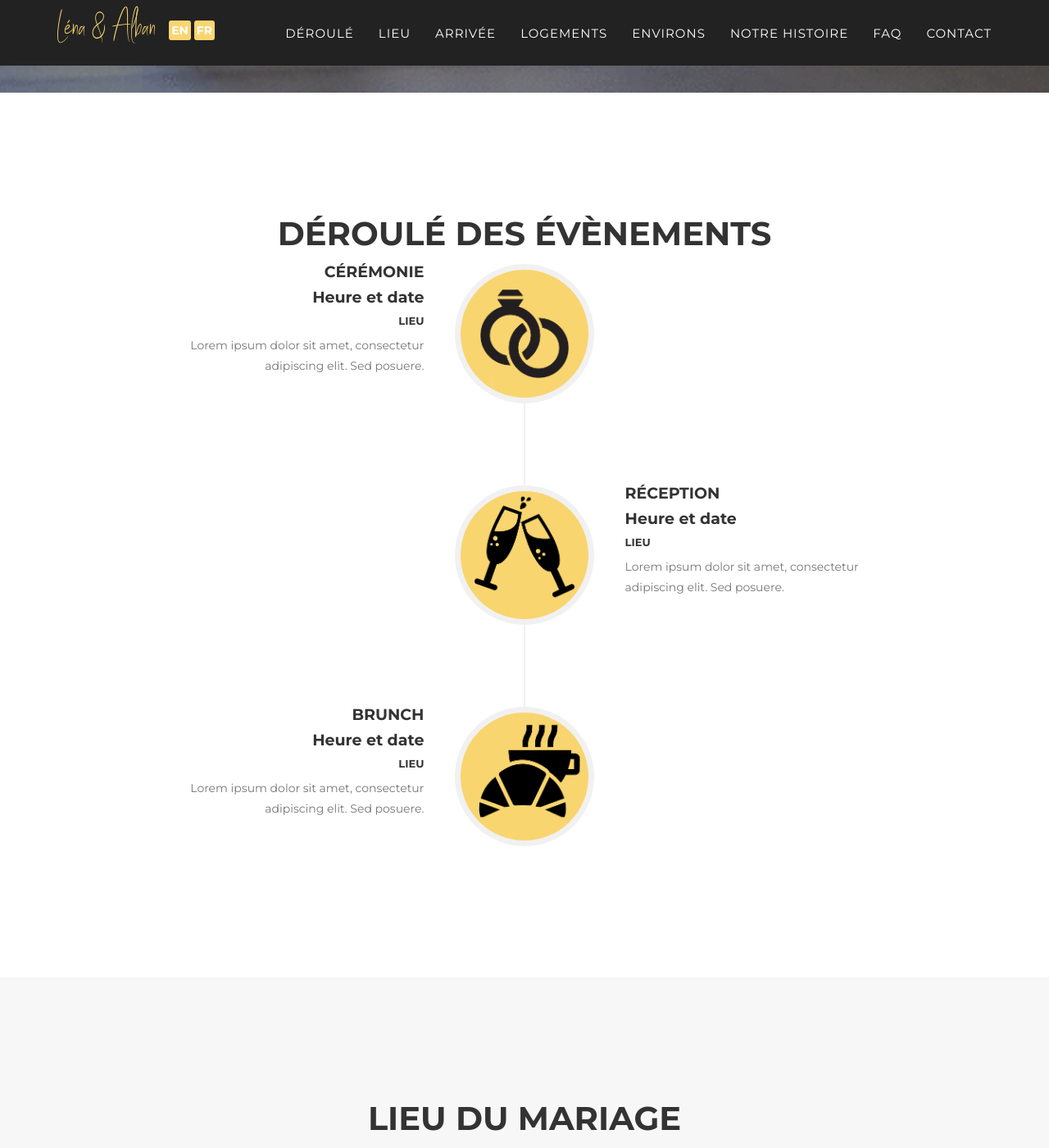
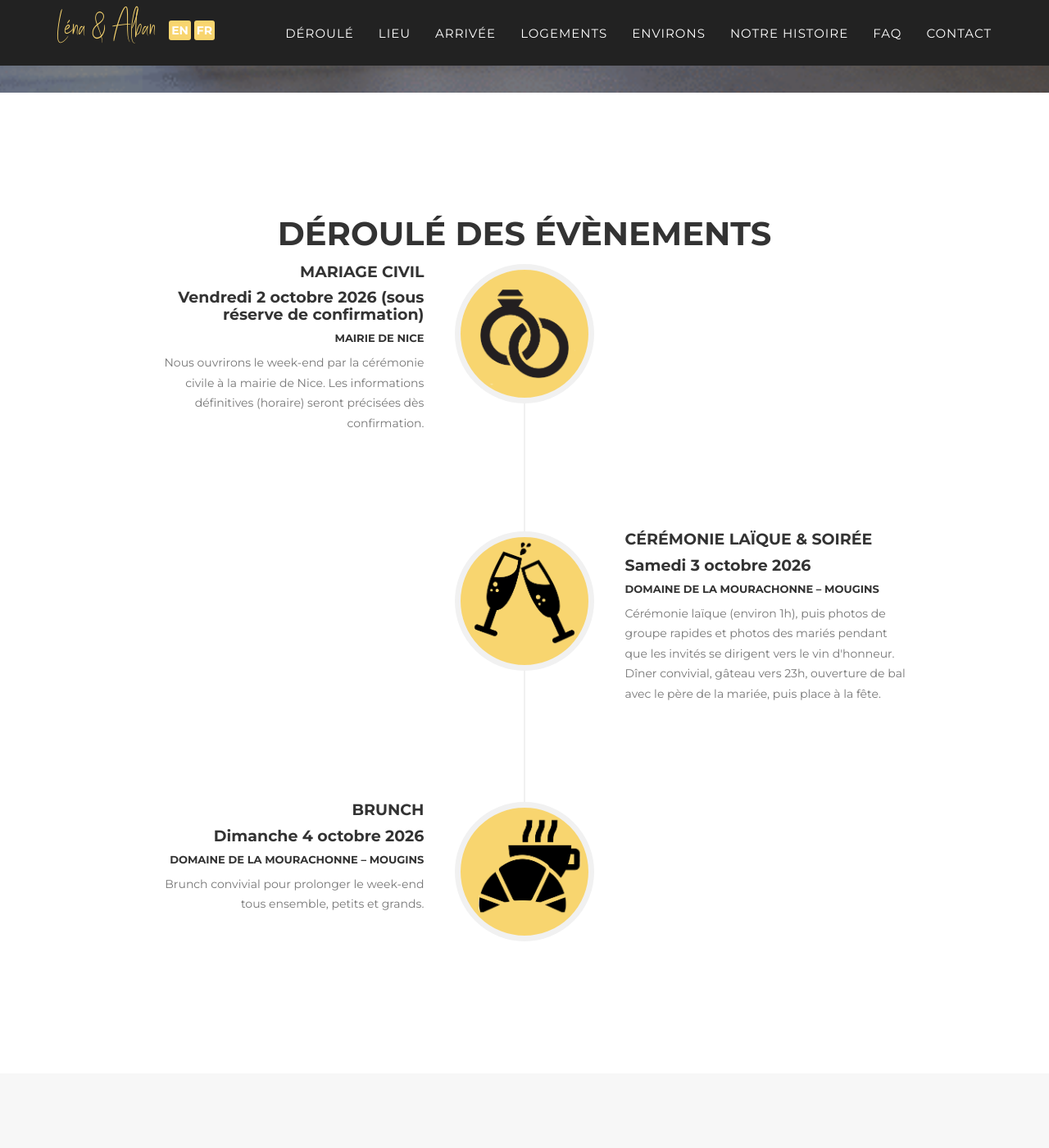
Before and after one commit to LenaAlban/lena-alban-wedding, a Jekyll site: the page built from _fr_pages/index.html, in a window 1280 px wide and 1400 px high, scrolled down 730 px. Shown: the whole window at 82% size. Built offline with Jekyll 4.4.1, drawn with Linux system fonts in a browser that asks for light colours; some web fonts are replaced.

Commit message:
Update events.html

```diff
--- a/_includes/fr_data/events.html
+++ b/_includes/fr_data/events.html
@@ -3,7 +3,7 @@
     <div class="container">
         <div class="row">
             <div class="col-lg-12 text-center">
-                <h2 class="section-heading">Déroulé des Évènements</h2>
+                <h2 class="section-heading">Déroulé des évènements</h2>
             </div>
         </div>
         <div class="row">
@@ -15,12 +15,15 @@
                         </div>
                         <div class="timeline-panel">
                             <div class="timeline-heading">
-                                <h4>Cérémonie</h4>
-                                <h4 class="subheading">Heure et date</h4>
-                                <h6>Lieu</h6>
+                                <h4>Mariage civil</h4>
+                                <h4 class="subheading">Vendredi 2 octobre 2026 (sous réserve de confirmation)</h4>
+                                <h6>Mairie de Nice</h6>
                             </div>
                             <div class="timeline-body">
-                                <p class="text-muted">Lorem ipsum dolor sit amet, consectetur adipiscing elit. Sed posuere.</p>
+                                <p class="text-muted">
+                                    Nous ouvrirons le week-end par la cérémonie civile à la mairie de Nice.
+                                    Les informations définitives (horaire) seront précisées dès confirmation.
+                                </p>
                             </div>
                         </div>
                     </li>
@@ -30,12 +33,15 @@
                         </div>
                         <div class="timeline-panel">
                             <div class="timeline-heading">
-                                <h4>Réception</h4>
-                                <h4 class="subheading">Heure et date</h4>
-                                <h6>Lieu</h6>
+                                <h4>Cérémonie laïque & soirée</h4>
+                                <h4 class="subheading">Samedi 3 octobre 2026</h4>
+                                <h6>Domaine de la Mourachonne – Mougins</h6>
                             </div>
                             <div class="timeline-body">
-                                <p class="text-muted">Lorem ipsum dolor sit amet, consectetur adipiscing elit. Sed posuere.</p>
+                                <p class="text-muted">
+                                    Cérémonie laïque (environ 1h), puis photos de groupe rapides et photos des mariés pendant que les invités se dirigent vers le vin d'honneur.
+                                    Dîner convivial, gâteau vers 23h, ouverture de bal avec le père de la mariée, puis place à la fête.
+                                </p>
                             </div>
                         </div>
                     </li>
@@ -46,11 +52,13 @@
                         <div class="timeline-panel">
                             <div class="timeline-heading">
                                 <h4>Brunch</h4>
-                                <h4 class="subheading">Heure et date</h4>
-                                <h6>Lieu</h6>
+                                <h4 class="subheading">Dimanche 4 octobre 2026</h4>
+                                <h6>Domaine de la Mourachonne – Mougins</h6>
                             </div>
                             <div class="timeline-body">
-                                <p class="text-muted">Lorem ipsum dolor sit amet, consectetur adipiscing elit. Sed posuere.</p>
+                                <p class="text-muted">
+                                    Brunch convivial pour prolonger le week-end tous ensemble, petits et grands.
+                                </p>
                             </div>
                         </div>
                     </li>
```
